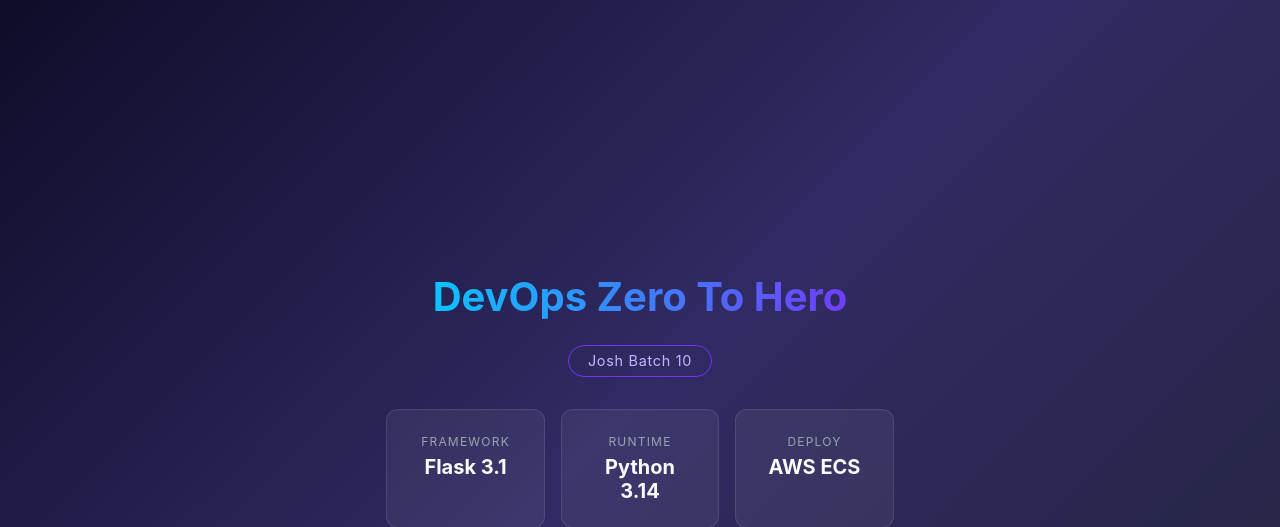
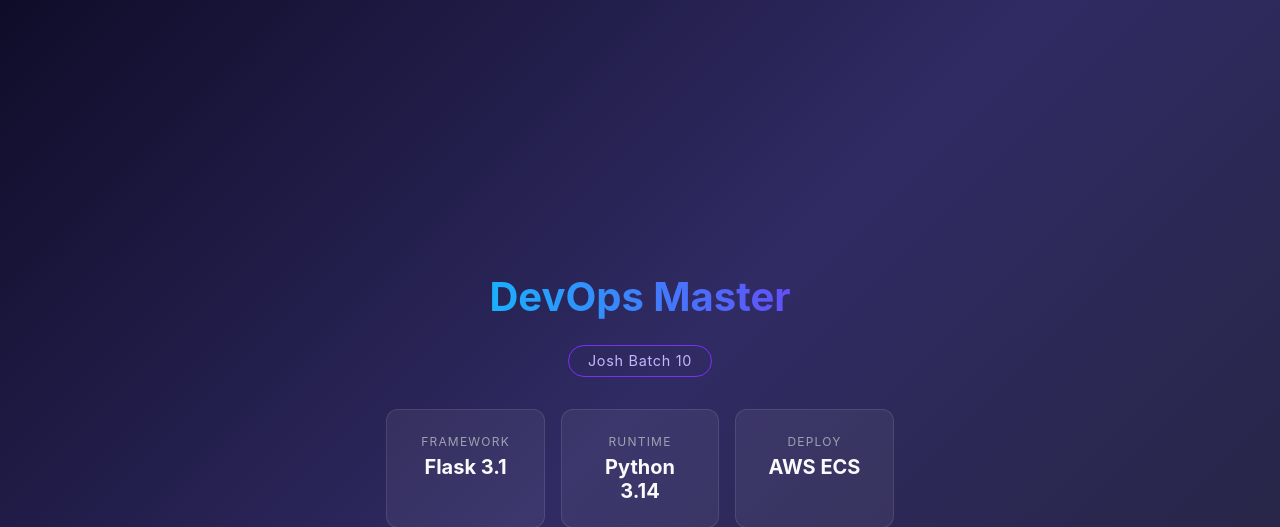
Before and after one commit to Shubhambs11/github-actions-zero-to-hero, a Flask app: page / in a window 1280 px wide. Shown: the top 527 px of the page. Run offline with Flask 3, Linux system fonts and the light colour scheme.

Commit message:
minor changes in templates/index.html

```diff
--- a/templates/index.html
+++ b/templates/index.html
@@ -67,7 +67,7 @@
 </head>
 <body>
     <div class="container">
-        <h1>DevOps Zero To Hero</h1>
+        <h1>DevOps Master</h1>
         <div class="badge">Josh Batch 10</div>
         <div class="cards">
             <div class="card">
```
